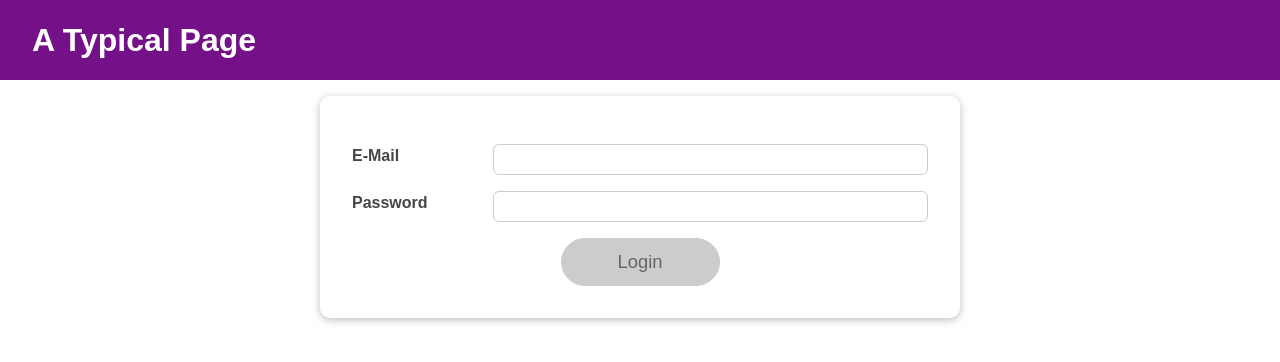
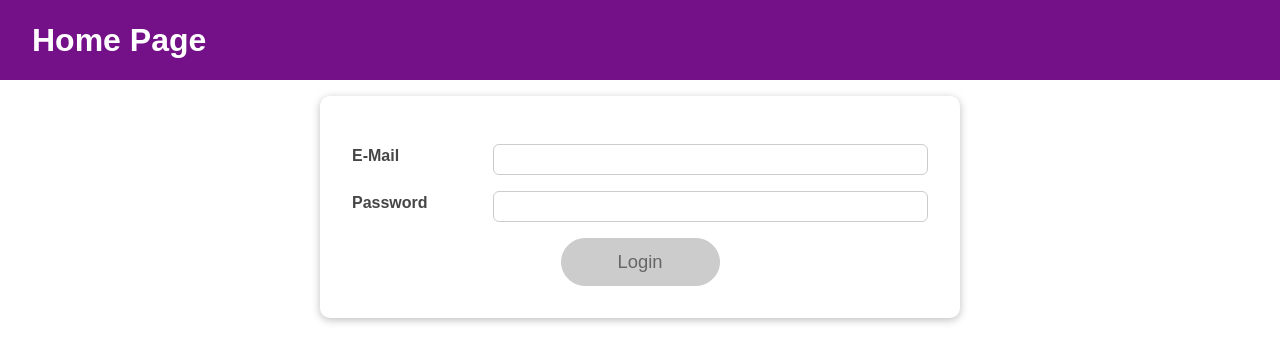
Before and after one commit to amnahasad/react-practice-emailLogin, a React (Create React App) app: page / in a window 1280 px wide. Shown: the top 362 px of the page. Built offline with nearby package versions, Linux system fonts and the light colour scheme.

Commit message:
Using the consumer and provider context api for login

```diff
--- a/src/App.js
+++ b/src/App.js
@@ -3,6 +3,7 @@ import React, { useState, useEffect } from 'react';
 import Login from './components/Login/Login';
 import Home from './components/Home/Home';
 import MainHeader from './components/MainHeader/MainHeader';
+import AuthContext from './store/auth-context';
 
 function App() {
 
@@ -33,13 +34,17 @@ function App() {
   };
 
   return (
-    <React.Fragment>
-      <MainHeader isAuthenticated={isLoggedIn} onLogout={logoutHandler} />
+    <AuthContext.Provider value={
+      {
+        isLoggedIn: isLoggedIn
+    }
+    }>
+      <MainHeader onLogout={logoutHandler} />
       <main>
         {!isLoggedIn && <Login onLogin={loginHandler} />}
         {isLoggedIn && <Home onLogout={logoutHandler} />}
       </main>
-    </React.Fragment>
+    </AuthContext.Provider>
   );
 }
 
--- a/src/components/Home/Home.js
+++ b/src/components/Home/Home.js
@@ -1,4 +1,5 @@
 import React from 'react';
+import Button from '../UI/Button/Button';
 
 import Card from '../UI/Card/Card';
 import classes from './Home.module.css';
@@ -7,6 +8,7 @@ const Home = (props) => {
   return (
     <Card className={classes.home}>
       <h1>Welcome back!</h1>
+      <Button onClick={props.onLogout}>Logout</Button>
     </Card>
   );
 };
--- a/src/components/MainHeader/MainHeader.js
+++ b/src/components/MainHeader/MainHeader.js
@@ -6,8 +6,8 @@ import classes from './MainHeader.module.css';
 const MainHeader = (props) => {
   return (
     <header className={classes['main-header']}>
-      <h1>A Typical Page</h1>
-      <Navigation isLoggedIn={props.isAuthenticated} onLogout={props.onLogout} />
+      <h1>Home Page</h1>
+      <Navigation onLogout={props.onLogout} />
     </header>
   );
 };
--- a/src/components/MainHeader/Navigation.js
+++ b/src/components/MainHeader/Navigation.js
@@ -1,22 +1,26 @@
 import React from 'react';
+import AuthContext from '../../store/auth-context';
 
 import classes from './Navigation.module.css';
 
 const Navigation = (props) => {
   return (
+    <AuthContext.Consumer>
+      {(ctx) => {
+        return (
           <nav className={classes.nav}>
             <ul>
-        {props.isLoggedIn && (
+              {ctx.isLoggedIn && (
                 <li>
                   <a href="/">Users</a>
                 </li>
               )}
-        {props.isLoggedIn && (
+              {ctx.isLoggedIn && (
                 <li>
                   <a href="/">Admin</a>
                 </li>
               )}
-        {props.isLoggedIn && (
+              {ctx.isLoggedIn && (
                 <li>
                   <button onClick={props.onLogout}>Logout</button>
                 </li>
@@ -24,6 +28,9 @@ const Navigation = (props) => {
             </ul>
           </nav>
         );
+      }}
+    </AuthContext.Consumer>
+  );
 };
 
 export default Navigation;
--- /dev/null
+++ b/src/store/auth-context.js
@@ -0,0 +1,9 @@
+import React from 'react';
+
+//creates a context object, app or component-wide state
+const AuthContext = React.createContext({
+    isLoggedIn: false
+
+});
+
+export default AuthContext;
```
Lines whose indentation alone changed are shown as unchanged.
